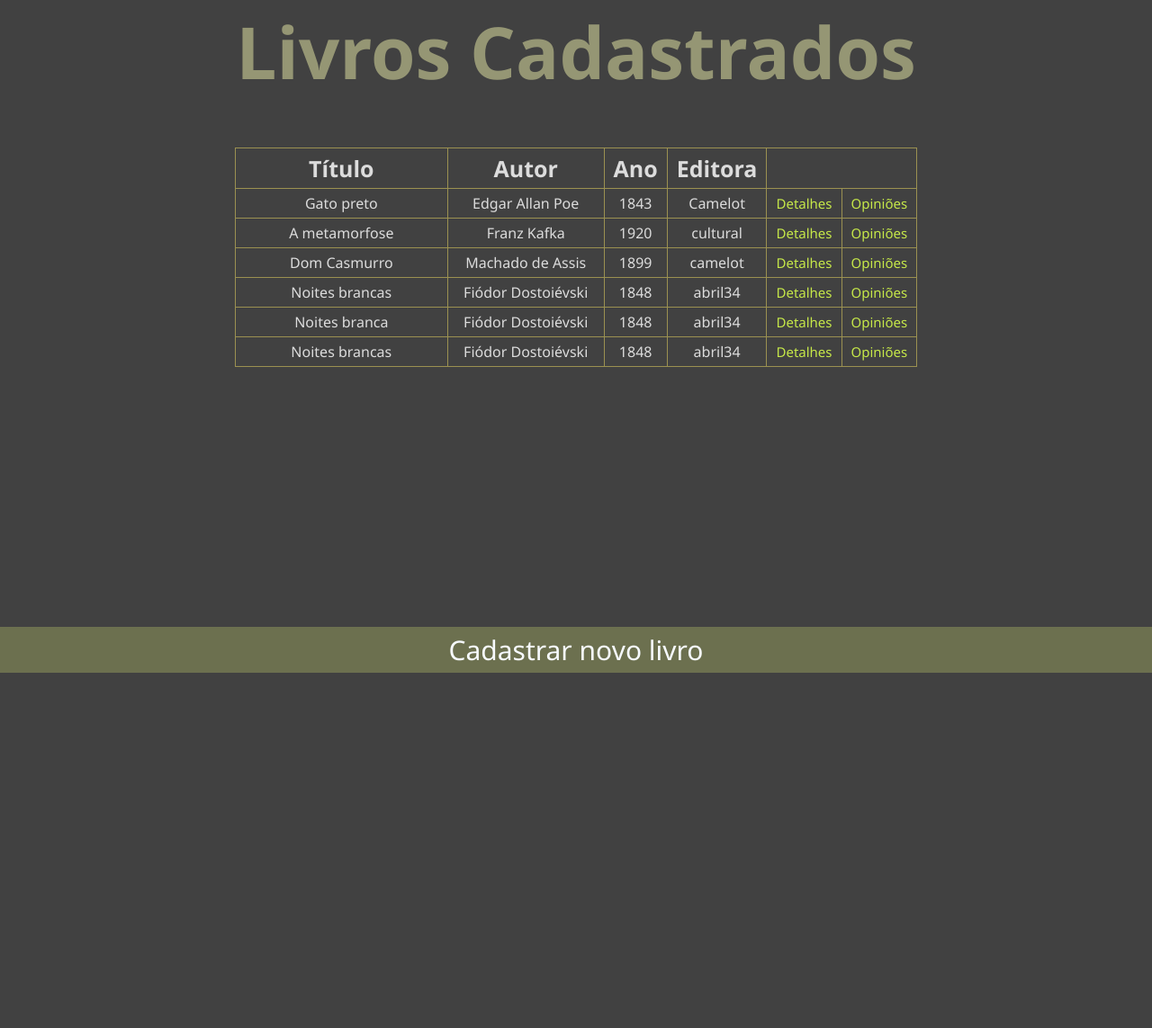
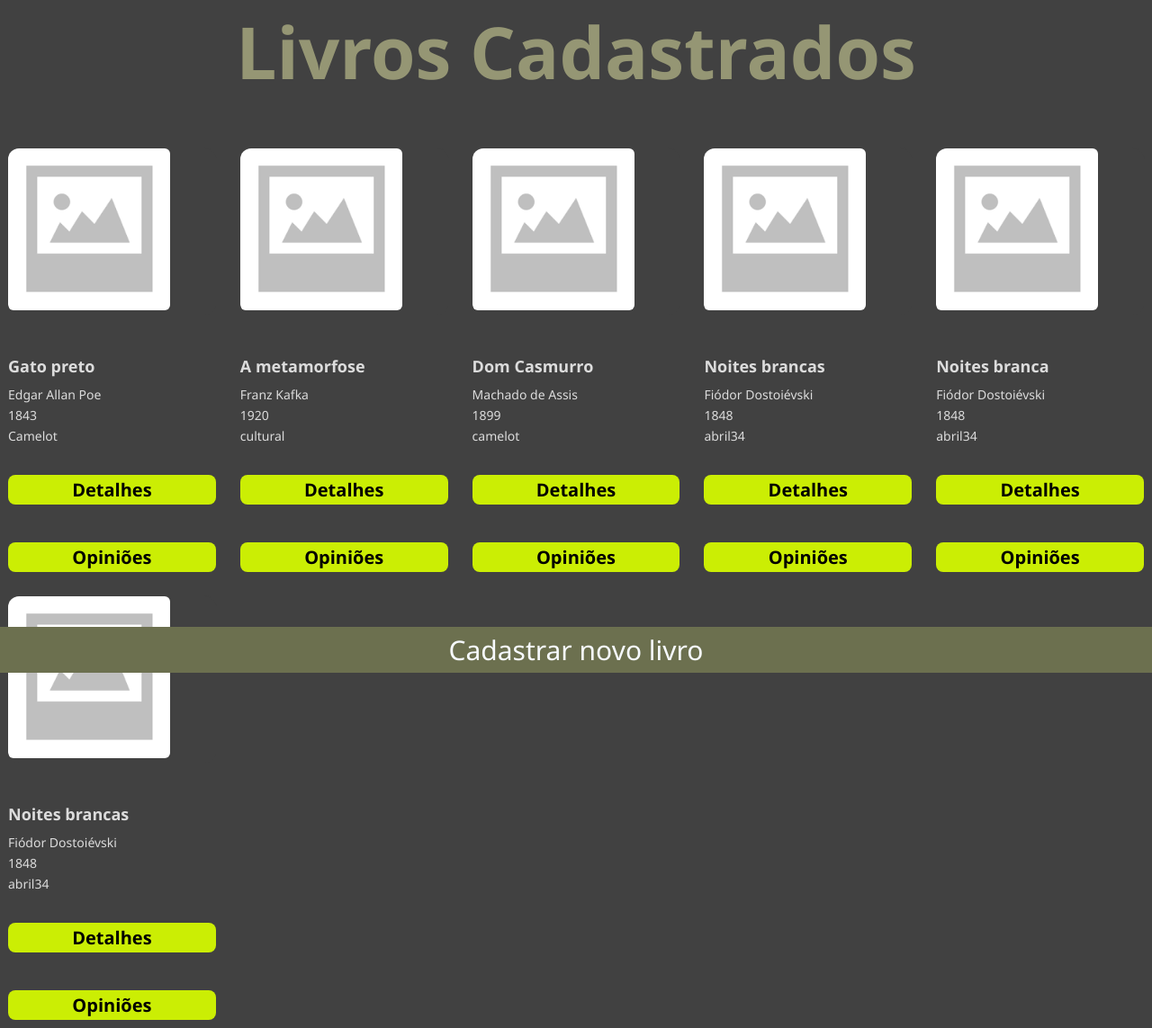
Before and after one commit to jocov23/catalogo-livros, a Django app: page /livros/lista/ in a window 1280 px wide. Shown: the part 52-1195 px from the top of the page at 90% size. Before the commit the page ends 800 px from the top, so only its background shows below. Run offline with Django 5.2, Linux system fonts and the light colour scheme; data comes from the database, SQL or seed files in the repository.

Commit message:
New List layout added (images added too)

```diff
--- a/app/core/urls.py
+++ b/app/core/urls.py
@@ -1,5 +1,7 @@
 from django.contrib import admin
 from django.urls import path, include
+from django.conf import settings
+from django.conf.urls.static import static
 
 #primary URLs
 urlpatterns = [
@@ -8,3 +10,7 @@ urlpatterns = [
     path('', include('usuarios.urls')),
     #path('api/', include('livros.urls')), #api interface
 ]
+
+if settings.DEBUG:
+        urlpatterns += static(settings.MEDIA_URL, document_root=settings.MEDIA_ROOT)
+        urlpatterns += static(settings.STATIC_URL, document_root=settings.STATIC_ROOT)
--- a/app/livros/models.py
+++ b/app/livros/models.py
@@ -11,7 +11,7 @@ class Livro(models.Model):
     editora = models.CharField(max_length=100)
     criado_em = models.DateTimeField(auto_now_add=True)
     slug=models.SlugField( blank=True, null=True, unique=True)
-    imagem=models.ImageField(null=True)
+    imagem=models.ImageField(upload_to='livros/',null=True, blank=True)
 
     def save(self, *args, **kwargs):
         if not self.slug:
--- a/app/livros/static/styleLivro.css
+++ b/app/livros/static/styleLivro.css
@@ -15,6 +15,8 @@
         top: 0;
         left: 0;
         font-family:'Segoe UI', Tahoma, Geneva, Verdana, sans-serif;
+        background-color: #414141;
+        z-index: 1000;
 
         a{
             text-decoration: none;
@@ -27,17 +29,18 @@
             list-style: none;
 
             li a:hover {
-                color: #c6e849;
+                color: #cbee04;
             }
             button{
                 padding: 5px 15px;
-                background-color: #7b8d39;
+                background-color: #000000;
                 border:none;
                 border-radius: 50px;
                 cursor: pointer;
+
             }
             button:hover{
-                background-color:#c6e849 ;
+                background-color:#333d09 ;
             }
         }
 }
@@ -45,43 +48,96 @@
 .lista{
     font-family:'Segoe UI', Tahoma, Geneva, Verdana, sans-serif;
 
-    width: 100%;
-    text-align: center;
-
-    .table{
-        margin-bottom: 60px;
-
 }
 
-    table, td, th{
-
-        font-family:'Segoe UI', Tahoma, Geneva, Verdana, sans-serif;
-        border: 1px solid rgb(155, 145, 81);
-        min-height: 50px;
-        padding: 5px 10px;
-        border-collapse: collapse;
-        margin:0 auto;
-        width: 60%;
-        text-align: center;
 
 
-        a{
+
+.lista a{
     font-size: 15px;
-            color: #c6e849;
+    color: #000000;
     position: relative;
     text-decoration: none;
     font-family:'Segoe UI', Tahoma, Geneva, Verdana, sans-serif ;
 }
 
+.cardsContainer{
+    display: grid;
+    grid-template-columns: repeat(auto-fill, minmax(220px, 1fr));
+    gap:25px;
+    margin-top: 40px;
 }
+
+.cardImagem{
+    overflow:scroll;
+    border-radius: 12px;
+    margin-bottom: 15px;
+}
+
+.cardImagem img{
+
+    object-fit:fill;
+    width: 180px;
+    height: 180px;
+    border-radius: 6px;
+}
+
+.cardLivro{
+
+    border-radius: 15px;
+    padding: 1px;
+    box-shadow: 0 8px 20px rgba(0, 0, 0, 0);
+    display: flex;
+    flex-direction: column;
+    gap:15px;
+    justify-content: space-between;
+    transition: transform 0.2 ease;
+
+}
+.cardLivro:hover{
+    transform: translateY(-5px);
+}
+
+.cardConteudo h2{
+    font-size: 18px;
+    margin-bottom: 10px;
+}
+
+.cardConteudo p{
+    margin: 4px 0;
+    font-size:14px;
+
+}
+.cardLinks{
+
+    display: flex;
+    flex-direction: column;
+    gap: 10px;
+    margin-top: 15px;
+    text-align: center;
+}
+.cardLinks a{
+    background-color: #cbee04;
+    font-size: 20px;
+    width: 100%;
+    padding: 3px 0;
+    font-weight: 600;
+    border-radius: 8px;
+    text-decoration: none;
+    transition: background-color 0.2s ease, transform 0.2s ease;
+
+
+
+
+}
+
 thead{
     font-weight: bold;
     font-size: 25px;
     color: #6c704f;
-
 }
 
-    h1{
+.lista h1{
     font-family:'Segoe UI', Tahoma, Geneva, Verdana, sans-serif;
     justify-content: center;
     align-items:center;
@@ -99,8 +155,8 @@
     padding: 5px 0;
 
     border:1px #d87314;
-
-        a{
+}
+.link_baixo a{
     font-family:'Segoe UI', Tahoma, Geneva, Verdana, sans-serif;
 
     margin-top: 20px;
@@ -111,16 +167,16 @@
 
 
 }
-    }
+
 .link_baixo:hover{
     background-color: #91957a;
-        a{
+}
+.link_baixo:hover a {
     background-color: #91957a;
-        }
 }
 
 
-}
+
 
 
 
--- a/app/livros/templates/livros/cadastro_livro.html
+++ b/app/livros/templates/livros/cadastro_livro.html
@@ -36,7 +36,7 @@
 
 
         <h3>Digite as informações abaixo:</h3>
-        <form method="post">
+        <form method="post" enctype="multipart/form-data">
             {% csrf_token %}
 
             <label for="titulo">Titulo:</label>
--- a/app/livros/templates/livros/listar.html
+++ b/app/livros/templates/livros/listar.html
@@ -27,35 +27,32 @@
         </nav>
         <div class="lista">
             <h1>Livros Cadastrados</h1>
-            <div class="table">
-            <table>
-                <div class="colunas">
-                    <thead>
-                        <tr>
-                            <td>Título</td>
-                            <td>Autor</td>
-                            <td>Ano </td>
-                            <td>Editora</td>
-                        </tr>
-                    </thead>
-                </div>
-                <tbody>
-                    <div class="items">
-                    {% for livro in livros%}
-                        <tr>
-                            <td>{{ livro.titulo }}  </td>
-                            <td>{{ livro.autor }}  </td>
-                            <td>{{ livro.ano_publicacao }}</td>
-                            <td>{{ livro.editora }}  </td>
-                            <td> <a href= "{% url 'detalhes_livro' livro.slug %}">Detalhes</a></td>
-                            <td> <a href= "{% url 'opiniao_livro' livro.slug %}">Opiniões</a></td>
-                        </tr>
-                    {% empty %} <!--if there is no book registered-->
-                        <li> Nenhum livro cadastrado ainda. Que tal cadastrar algum? </li>
-                    {% endfor %}
+            <div class="cardsContainer">
+                {% for livro in livros%}
+                    <div class="cardLivro">
+                        <div class="cardImagem">
+                            {% if livro.imagem %}
+                                <img src="{{ livro.imagem.url }}" alt="Capa do livro {{ livro.titulo }}">
+                            {% else %}
+                                <img src="{% static 'img/sem_capa.png' %}" alt="Livro sem imagem">
+                            {% endif %}
+                        </div>
+                        <div class="cardConteudo">
+
+                                <h2>{{ livro.titulo }}</h2>
+                                <p>{{ livro.autor }}</p>
+                                <p>{{ livro.ano_publicacao }}</p>
+                                <p>{{ livro.editora }}</p>
+                        </div>
+                        <div class="cardLinks">
+                                <a href= "{% url 'detalhes_livro' livro.slug %}">Detalhes</a><br>
+                                <a href= "{% url 'opiniao_livro' livro.slug %}">Opiniões</a>
+
+                        </div>
                     </div>
-                </tbody>
-            </table>
+                {% empty %} <!--if there is no book registered-->
+                    <li> Nenhum livro cadastrado ainda. Que tal cadastrar algum? </li>
+                {% endfor %}
             </div>
             <div class="link_baixo">
                 <a href = "{% url 'cadastro_livro' %}" title="Ir para cadastro de livros">Cadastrar novo livro</a> <!--button to redirect to the page of register-->
--- a/app/livros/urls.py
+++ b/app/livros/urls.py
@@ -2,6 +2,8 @@ from django.urls import path, include
 from . import views
 from rest_framework.routers import DefaultRouter
 from .views import livros_list, livro_detail
+from django.conf import settings
+from django.conf.urls.static import static
 
 urlpatterns = [
 
--- a/app/livros/views.py
+++ b/app/livros/views.py
@@ -20,7 +20,7 @@ def cadastro_livro(request): #HTML #submit book
         autor = request.POST.get ('autor')
         ano_publicacao = request.POST.get ('ano_publicacao')
         editora = request.POST.get ('editora')
-        imagem = request.POST.get ('imagem')
+        imagem = request.FILES.get ('imagem')
 
         if Livro.objects.filter(titulo=titulo, autor=autor, editora=editora).exists(): #verify if the book already exists
             mensagem = 'Este livro já foi adicionado!'
--- a/docker-compose.yml
+++ b/docker-compose.yml
@@ -9,6 +9,7 @@ services:
       MYSQL_PASSWORD: userpass
     volumes:
       - db_data:/var/lib/mysql
+      - ./media:/app/media
     ports:
       - "3306:3306"
 #create the web container which store/run the django app and all the configs for the app
```
Also changed, not shown: app/core/settings.py (+8 -1 lines), app/livros/migrations/0010_alter_livro_imagem.py (added), app/media/livros/dom_casmurr.jpg (added), app/static/img/sem_capa.png (added). Lines whose indentation alone changed are shown as unchanged.
